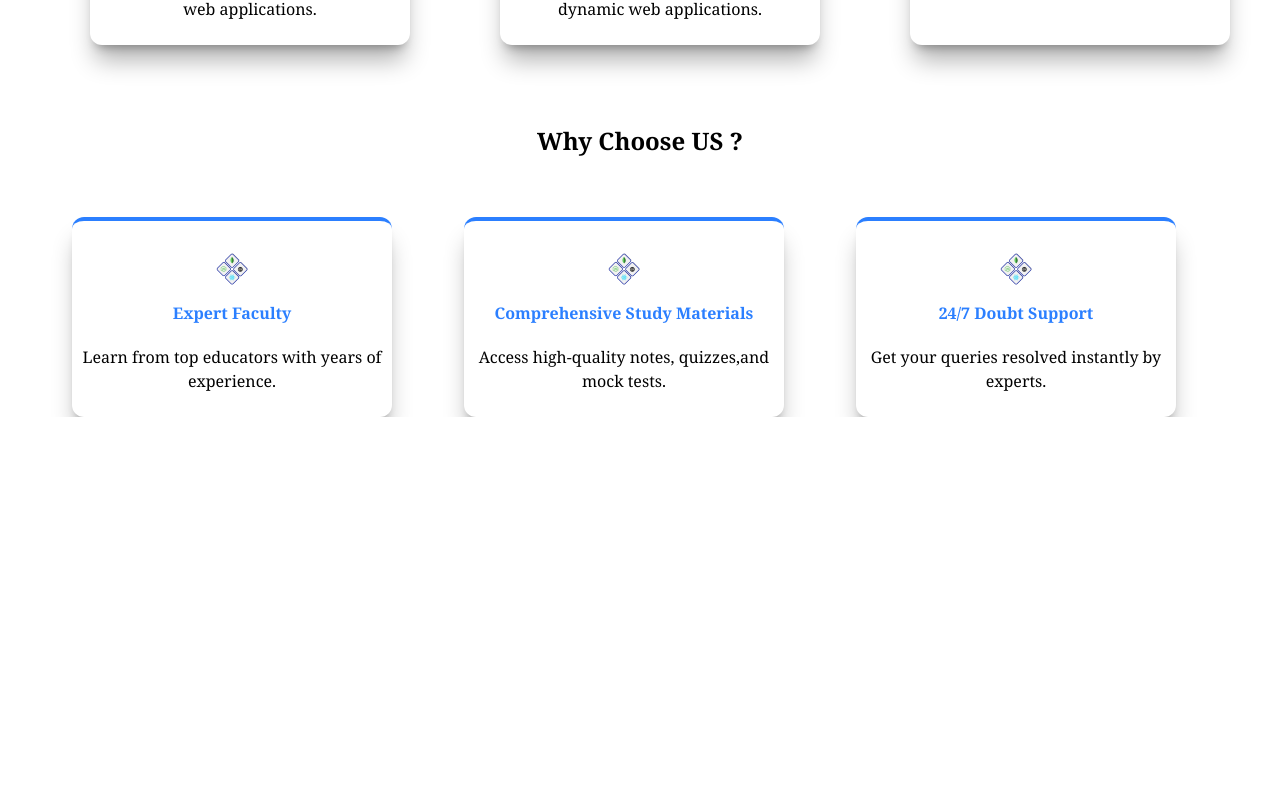
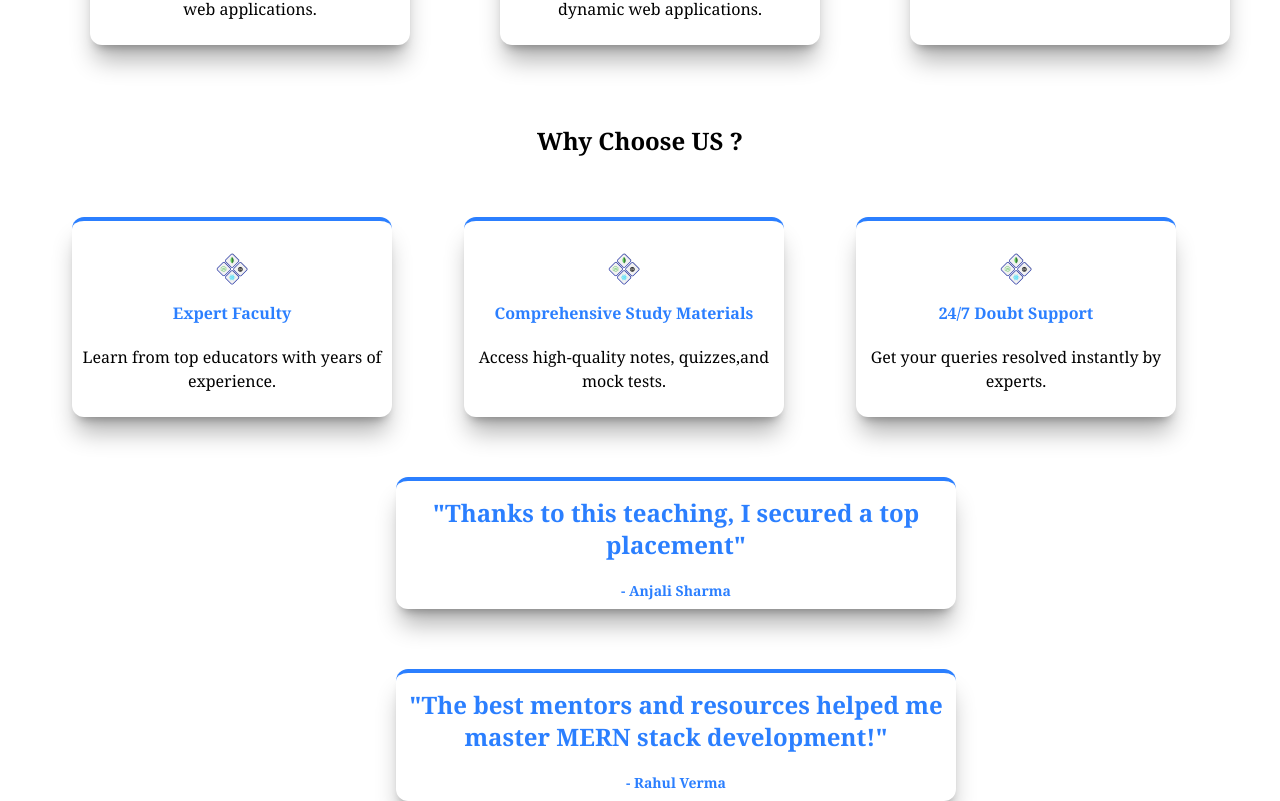
Before and after one commit to KrushnaBarhate03/skillwindow, a React (Vite) app: page / in a window 1280 px wide. Shown: the part 767-1568 px from the top of the page. Before the commit the page ends 1184 px from the top, so only its background shows below. Built offline with nearby package versions, Linux system fonts and the light colour scheme.

Commit message:
cards added

```diff
--- a/src/views/Home.jsx
+++ b/src/views/Home.jsx
@@ -4,6 +4,7 @@ import Mern from '../assets/mern-stack.png'
 import Mean from '../assets/mean.jfif';
 import AI from '../assets/AI.png';
 import Choose from './Choose.jsx';
+import LastCard from './LastCard.jsx'
 
 
 
@@ -40,6 +41,11 @@ function Home() {
   <Choose name="Comprehensive Study Materials" images={Mern} description="Access high-quality notes, quizzes,and mock tests."/>
     <Choose name="24/7 Doubt Support" images={Mern} description="Get your queries resolved instantly by experts."/>
 </div>
+
+<div className="flex flex-col items-center">
+  <LastCard name='"Thanks to this teaching, I secured a top placement"' description="- Anjali Sharma"/>
+    <LastCard name='"The best mentors and resources helped me master MERN stack development!"' description="- Rahul Verma"/>
+</div>
 </>
   )
 }
--- /dev/null
+++ b/src/views/LastCard.jsx
@@ -0,0 +1,16 @@
+import React from 'react'
+
+function LastCard({description ,name}) {
+  return (
+    <div className="bg-white   shadow-xl/30 w-80 h-40 md:w-140 md:ml-18 ml-7 md:h-33 mt-15 border-t-4 border-blue-500 rounded-xl">
+
+            {/* <img src={images} className="w-8 m-auto mt-8 "/> */}
+
+            <h4 className="text-blue-500 font-serif font-bold text-center mt-4  text-lg md:text-2xl">{name} </h4>
+
+            <h5 className='font-serif text-blue-500 text-sm font-semibold text-center mt-5'>{description}</h5>
+            </div>
+  )
+}
+
+export default LastCard
```
